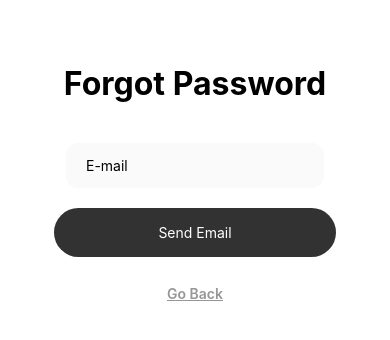
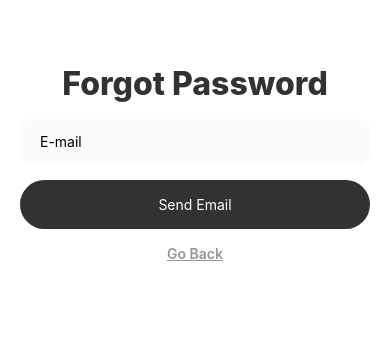
Before and after one commit to ErenElagz/Atlas, a React Native app: screen /ForgotPassword in a window 390 px wide. Shown: the top 340 px of the page. Built offline with nearby package versions, Linux system fonts and the light colour scheme.

Commit message:
ForgotPassword minifieded and formated code

```diff
--- a/src/screens/Login/ForgotPassword.js
+++ b/src/screens/Login/ForgotPassword.js
@@ -1,145 +1,48 @@
 import React from "react";
-import { View, StyleSheet, Text, Dimensions, Pressable, TextInput } from "react-native";
+import { View, StyleSheet, Text, Pressable, TextInput } from "react-native";
 import { StatusBar } from "expo-status-bar";
 
 export default function ForgotPassword({ navigation }) {
     return (
         <View style={styles.container}>
             <StatusBar style="auto" />
-            <View>
-                <View style={styles.header}>
-                    <Text style={styles.title}>Forgot Password</Text>
-                </View>
-            </View>
-
-            <View>
-                <View style={{ paddingHorizontal: 32, marginTop: 32, gap: 8 }}>
-                    <TextInput placeholder="E-mail" style={styles.input} selectionColor={"#323232"}></TextInput>
-                </View>
-                <View style={styles.sign}>
-                    <Pressable style={styles.sign2}>
-                        <Text style={styles.text2}>Send Email</Text>
-                    </Pressable>
-                </View>
-                <Pressable onPress={() => navigation.navigate("SignIn")}>
-                    <Text
-                        style={{
-                            fontSize: 14,
-                            fontWeight: "600",
-                            textAlign: "center",
-                            marginTop: 8,
-                            color: "#969696",
-                            textDecorationLine: "underline"
-                        }}
-                    >
-                        Go Back
-                    </Text>
-                </Pressable>
-            </View>
+            <Text style={styles.title}>Forgot Password</Text>
+            <TextInput
+                placeholder="E-mail"
+                style={styles.input}></TextInput>
+            <Pressable style={styles.button}>
+                <Text style={styles.buttonText}>Send Email</Text>
+            </Pressable>
+            <Pressable onPress={() => navigation.navigate("SignIn")}>
+                <Text style={styles.goBack}>Go Back</Text>
+            </Pressable>
         </View>
     );
 }
 const styles = StyleSheet.create({
     container: {
         flex: 1,
-        paddingTop: 32,
+        paddingTop: 64,
+        padding: 20,
         alignItems: "center",
         backgroundColor: "#fff",
-        gap: 8
-    },
-    header: {
-        flexDirection: "row",
-        alignItems: "center",
-        paddingHorizontal: 16,
-        marginTop: 32,
-        gap: 4
+        gap: 16
     },
     title: {
         fontSize: 32,
-        fontWeight: "700"
+        fontWeight: "800",
+        color: "#323232"
     },
-    logo: {
-        width: 32,
-        height: 32
-    },
-    logo2: {
-        width: 24,
-        height: 24
-    },
-    slogan: {
-        fontSize: 14,
-        color: "#aaa"
-    },
-    img: {
-        width: Dimensions.get("window").width,
-        height: Dimensions.get("window").width,
-        aspectRatio: "1/1"
-    },
-    button: {},
-    sign: {
-        flexDirection: "row",
-        padding: 20,
-        width: "100%",
-        gap: 8,
-        alignSelf: "center"
-    },
-    sign2: {
+    button: {
         backgroundColor: "#323232",
         alignItems: "center",
         justifyContent: "center",
         padding: 16,
         borderRadius: 32,
-        flexGrow: 1
+        width: "100%"
     },
-    text1: {
-        fontSize: 14,
-        width: "100%",
-        textAlign: "center"
-    },
-    text2: {
-        fontSize: 14,
-        color: "#fff",
-        width: "100%",
-        textAlign: "center"
-    },
-    orView: {
-        flexDirection: "row",
-        paddingHorizontal: 48,
-        alignItems: "center",
-        gap: 16,
-        paddingVertical: 4
-    },
-    or: { fontSize: 12, color: "#bbb" },
-    div: { flexGrow: 1, backgroundColor: "#eee", height: 1.5 },
-    google: {
-        backgroundColor: "#fafafa",
-        alignItems: "center",
-        justifyContent: "center",
-        padding: 16,
-        borderRadius: 32,
-        width: "100%",
-        flexDirection: "row",
-        paddingHorizontal: 32,
-        gap: 16,
-        textAlign: "center"
-    },
-    facebook: {
-        backgroundColor: "#1877F2",
-        alignItems: "center",
-        justifyContent: "center",
-        padding: 16,
-        borderRadius: 32,
-        width: "100%",
-        flexDirection: "row",
-        gap: 16,
-        textAlign: "center",
-        paddingHorizontal: 32
-    },
-    thirdView: {
-        paddingHorizontal: 24,
-        alignItems: "center",
-        gap: 8,
-        paddingTop: 12
+    buttonText: {
+        color: "#fff"
     },
     input: {
         backgroundColor: "#fafafa",
@@ -148,5 +51,12 @@ const styles = StyleSheet.create({
         paddingVertical: 14,
         paddingHorizontal: 20,
         borderRadius: 12
+    },
+    goBack: {
+        fontSize: 14,
+        fontWeight: "600",
+        textAlign: "center",
+        color: "#969696",
+        textDecorationLine: "underline"
     }
 });
```
